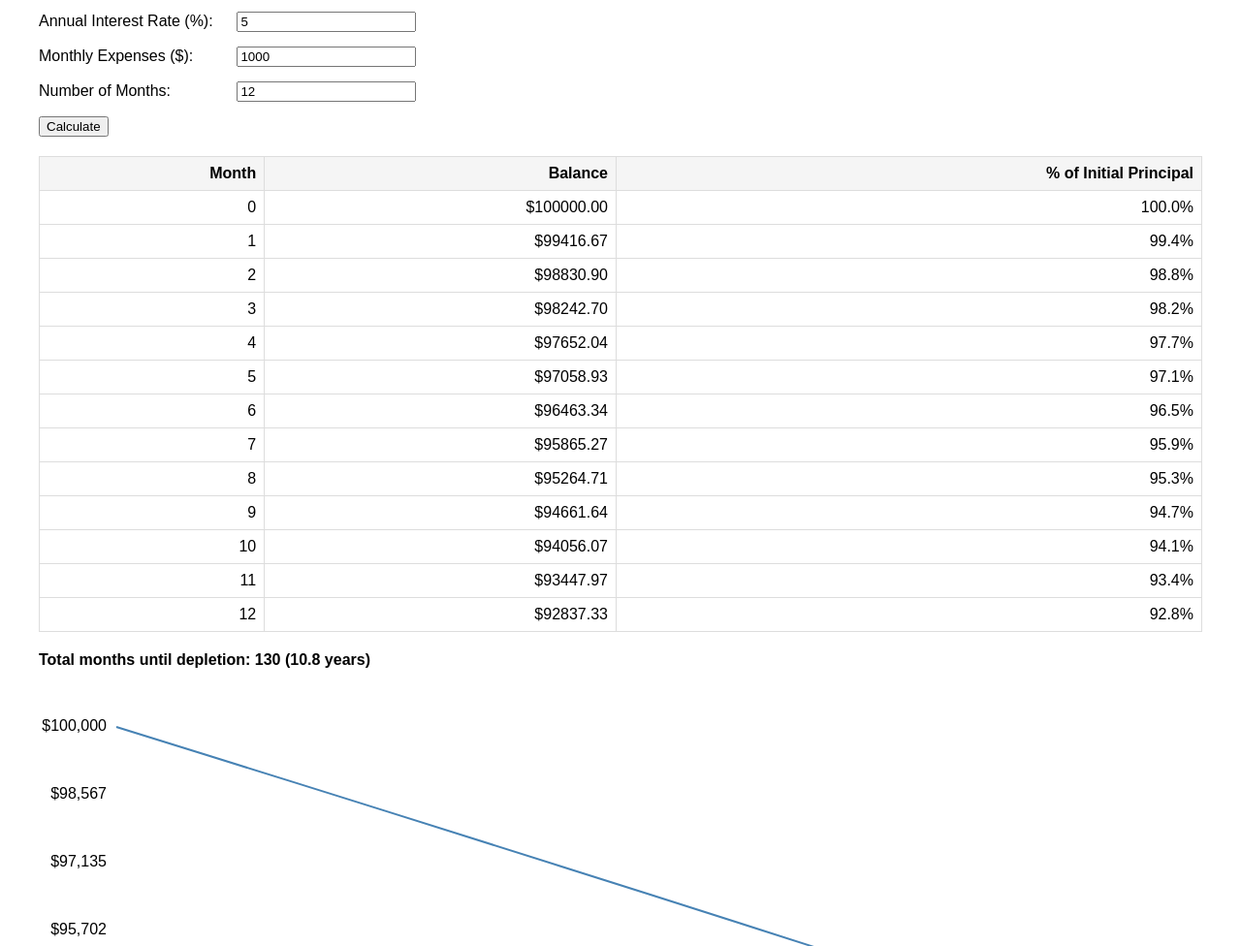
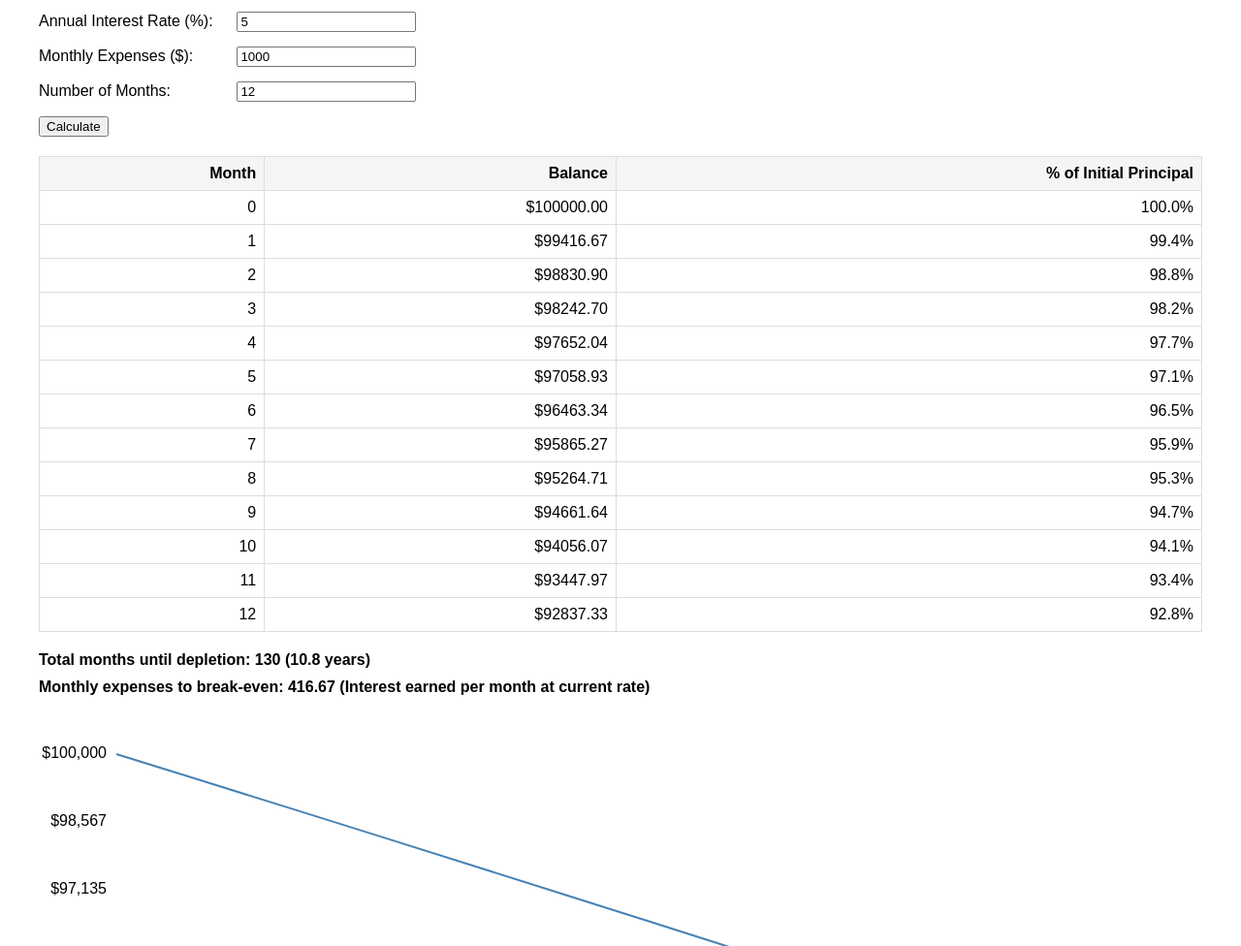
Before and after one commit to dwalter/interest_plus_expenses_calc, a plain HTML site: page index.html in a window 1280 px wide. Shown: the part 124-1100 px from the top of the page at 97% size. Drawn offline with Linux system fonts and the light colour scheme.

Commit message:
Update index.html

```diff
--- a/index.html
+++ b/index.html
@@ -150,7 +150,13 @@
                 const years = (monthsUntilDepleted / 12).toFixed(1);
                 monthsText = `Total months until depletion: ${monthsUntilDepleted} (${years} years)`;
             }
-            document.getElementById('monthsRemaining').textContent = monthsText;
+            // Calculate break-even monthly expenses (where interest equals expenses)
+            const monthlyInterest = principal * monthlyRate;
+            const breakEvenExpense = monthlyInterest.toFixed(2);
+
+            document.getElementById('monthsRemaining').innerHTML =
+                `<div>${monthsText}</div>
+                 <div style="margin-top: 10px;">Monthly expenses to break-even: ${breakEvenExpense} (Interest earned per month at current rate)</div>`;
 
             // Create chart
             const svg = document.getElementById('chart');
```
